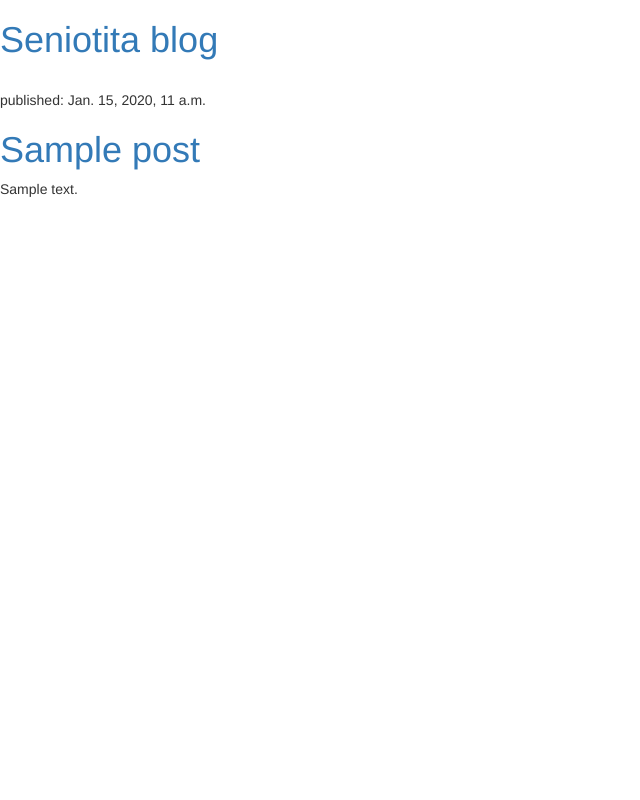
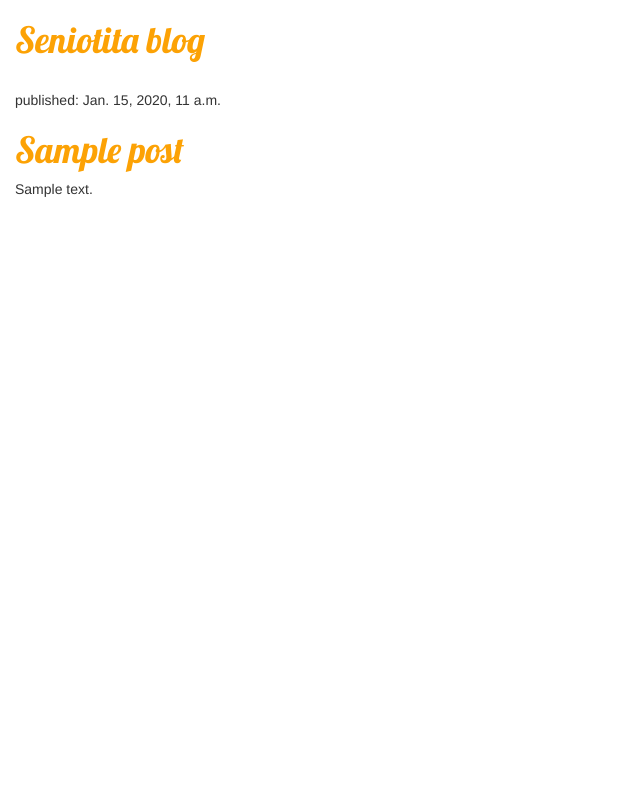
Before and after one commit to coventry000/my-first-blog, a Django app: template blog/templates/blog/post_list.html in a window 1280 px wide. Shown: the whole page, without its empty margins (0-640 px from the left). Run offline with Django 3.2, Linux system fonts and the light colour scheme; the template is opened without the code that fills it: values that come from a table or form of the project are taken from there, others are empty; tables that the repository leaves empty hold one stand-in row (values such as "Sample post"); some libraries are stand-ins or nearby versions.

Commit message:
Add css and bootstrap

```diff
--- /dev/null
+++ b/blog/static/css/blog.css
@@ -0,0 +1,9 @@
+h1 a {
+    color: #FCA205;
+    font-family: 'Lobster';
+
+}
+
+body {
+    padding-left: 15px;
+}
--- a/blog/templates/blog/post_list.html
+++ b/blog/templates/blog/post_list.html
@@ -1,8 +1,13 @@
+{% load staticfiles %}
 <html>
     <head>
         <title>Seniorita blog</title>
+        <link href="//fonts.googleapis.com/css?family=Lobster&subset=latin,latin-ext" rel="stylesheet" type="text/css">
+
         <link rel="stylesheet" href="//maxcdn.bootstrapcdn.com/bootstrap/3.2.0/css/bootstrap.min.css">
         <link rel="stylesheet" href="//maxcdn.bootstrapcdn.com/bootstrap/3.2.0/css/bootstrap-theme.min.css">
+
+        <link rel="stylesheet" href="{% static 'css/blog.css' %}">
     </head>
     <body>
             <div>
```
